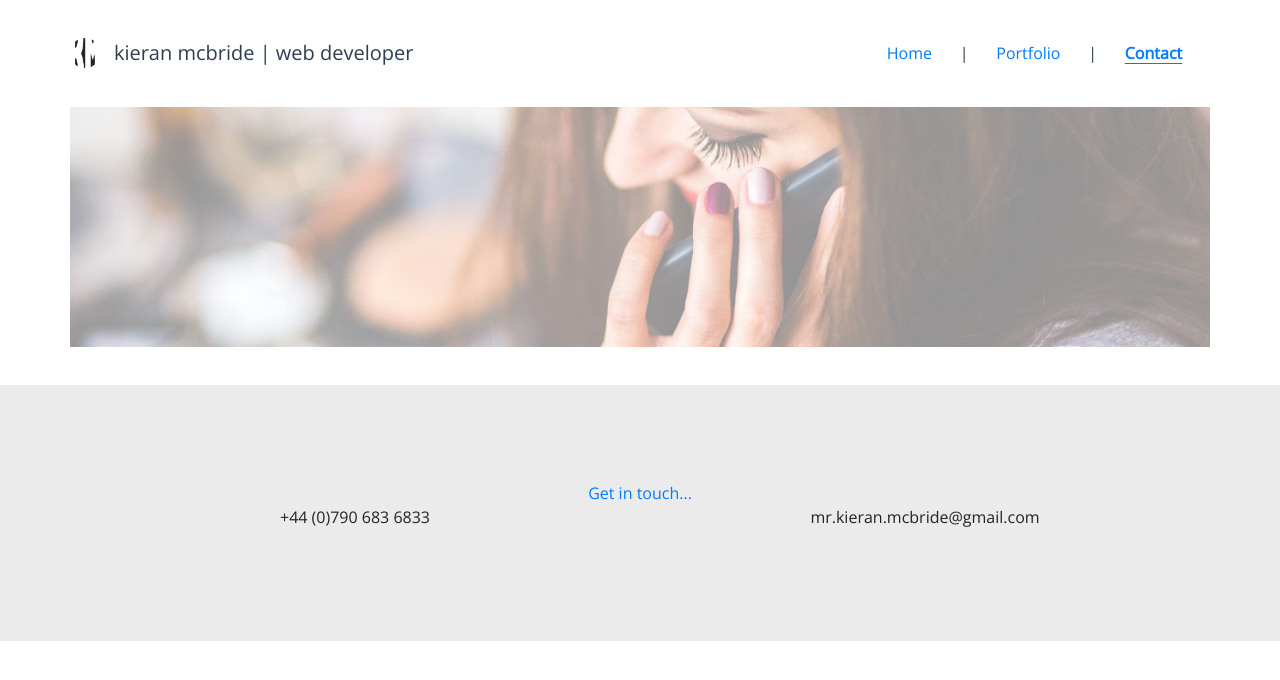
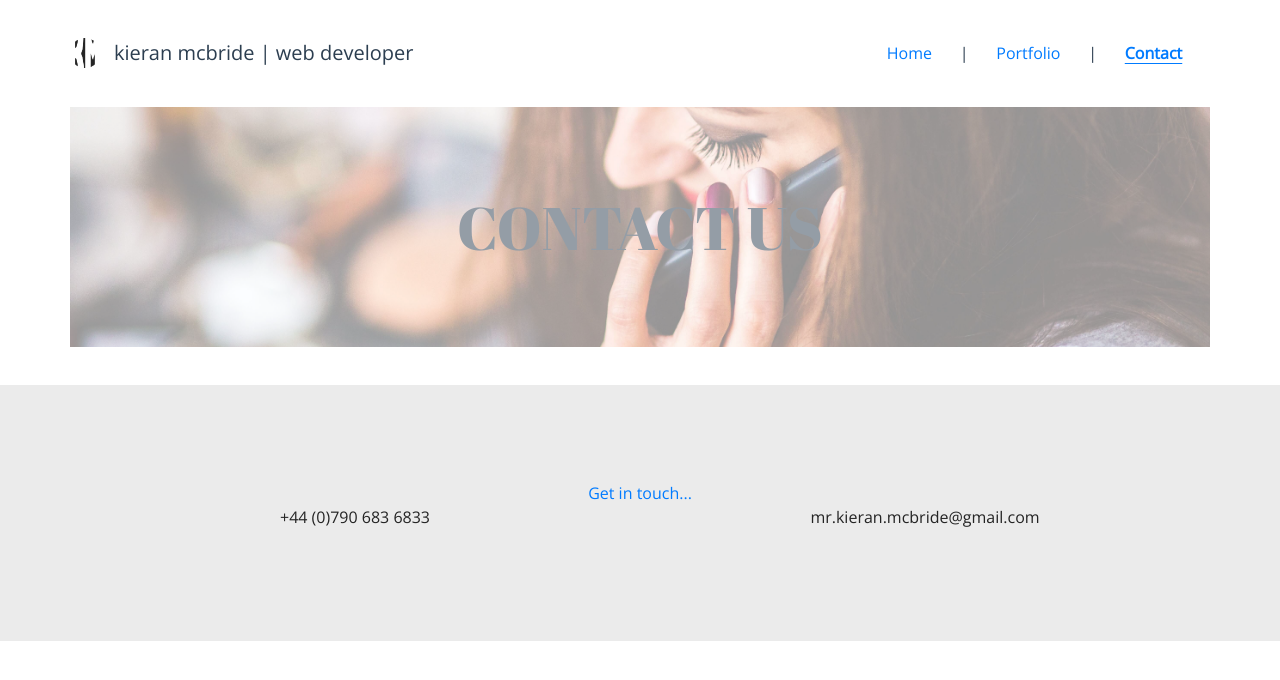
Before and after one commit to McBriDesign/portfolio, a Vue app: page /#/contact in a window 1280 px wide. Shown: the top 680 px of the page. Built offline with nearby package versions, Linux system fonts and the light colour scheme.

Commit message:
HTML update test

```diff
--- a/src/views/Contact.vue
+++ b/src/views/Contact.vue
@@ -2,6 +2,7 @@
   <div class="contact">
     <div class="container">
       <div class="cols-12" id="header-banner">
+        CONTACT US
      </div>
     </div>
   </div>
```
